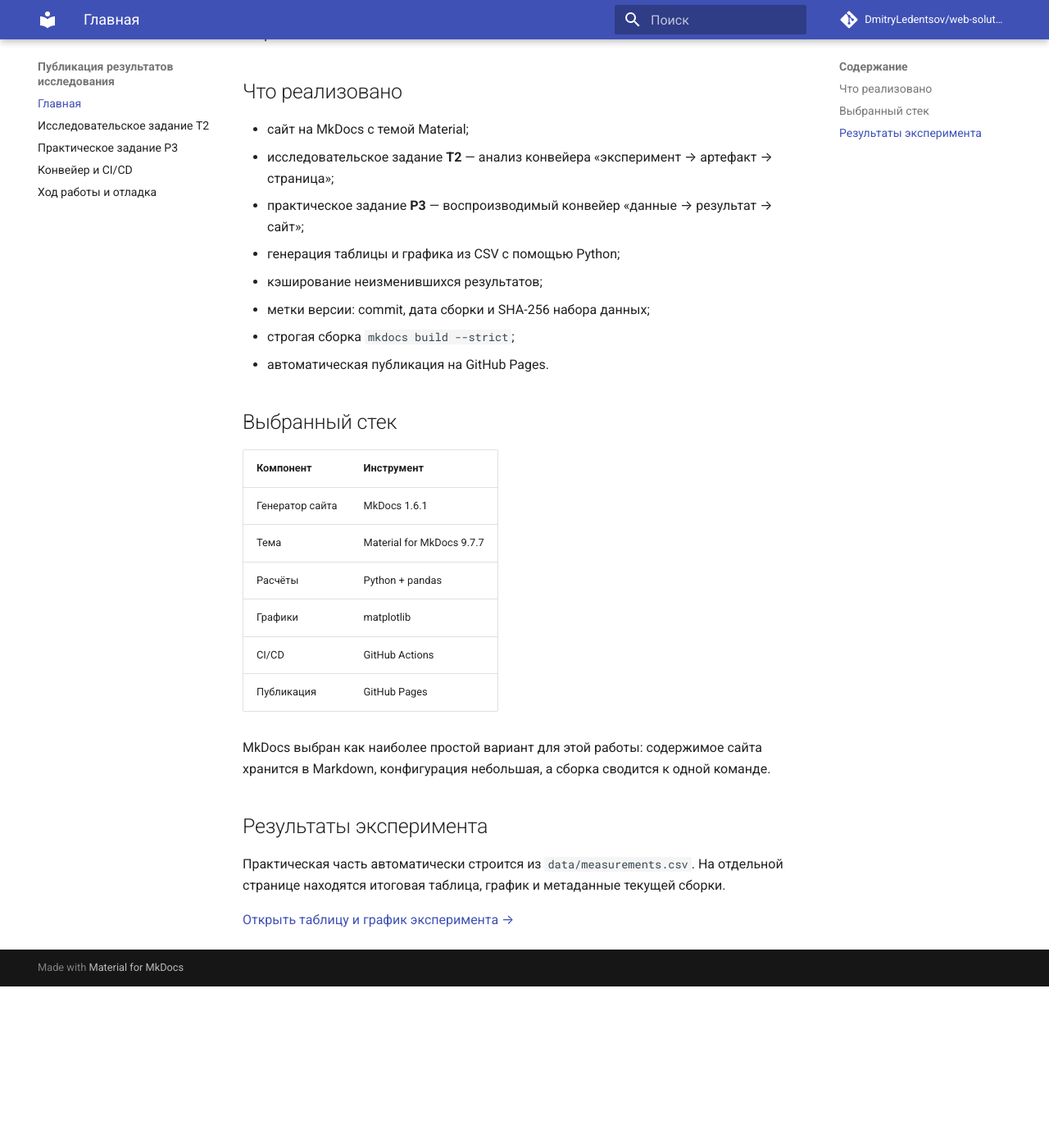
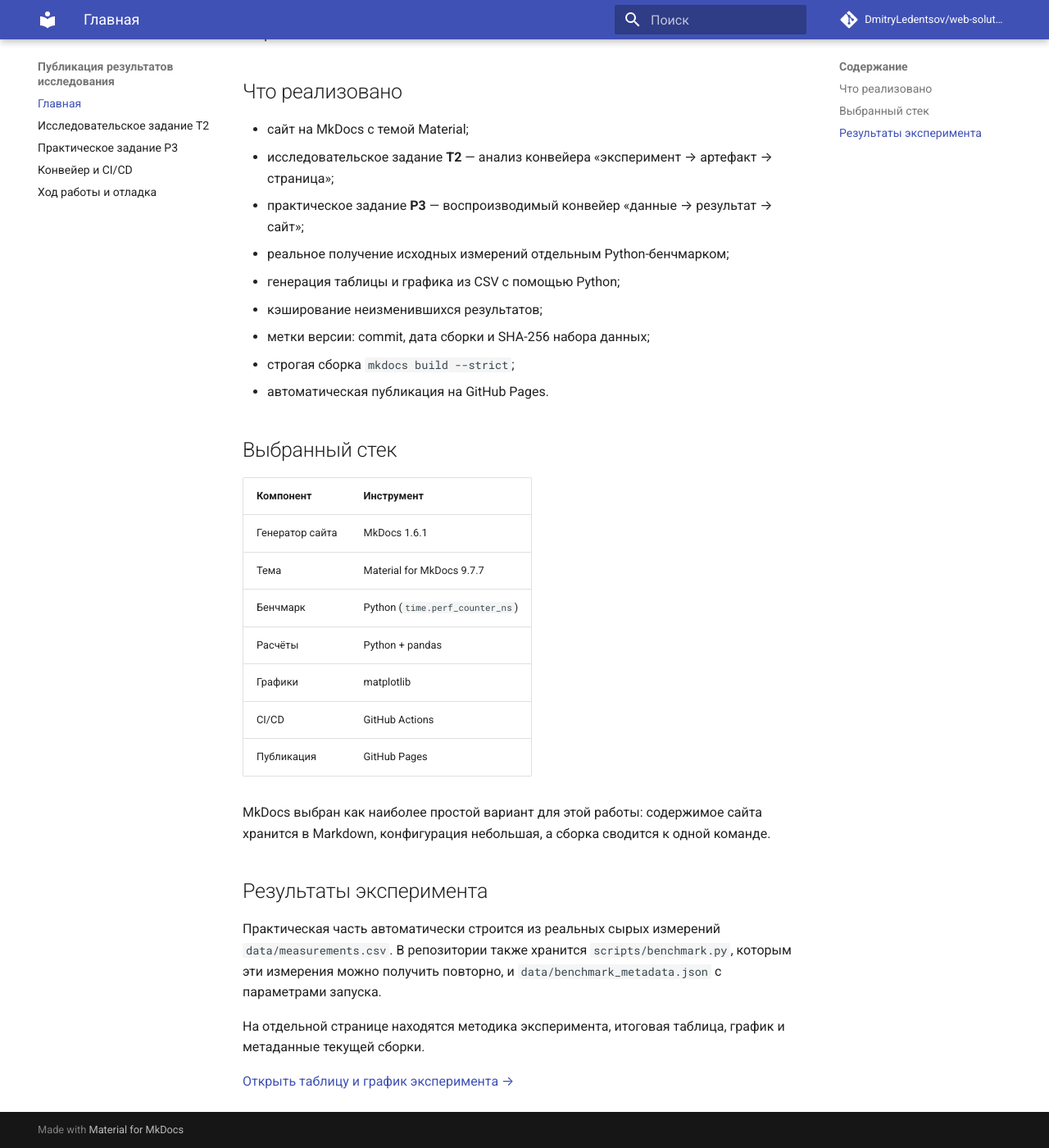
Before and after one commit to DmitryLedentsov/web-solutions-lab-1, an MkDocs documentation site: the page built from docs/index.md, in a window 1280 px wide and 1400 px high, scrolled down 202 px. Shown: the whole window at 82% size. Built offline with MkDocs 1.6.1 and Material for MkDocs 9.7.7, drawn with Linux system fonts in a browser that asks for light colours; comment, search, counter and statistics services are not loaded; before the commit the page ends 1405 px from its top, so only the background shows below that.

Commit message:
docs: describe real experiment on home page

```diff
--- a/docs/index.md
+++ b/docs/index.md
@@ -7,6 +7,7 @@
 - сайт на MkDocs с темой Material;
 - исследовательское задание **T2** — анализ конвейера «эксперимент → артефакт → страница»;
 - практическое задание **P3** — воспроизводимый конвейер «данные → результат → сайт»;
+- реальное получение исходных измерений отдельным Python-бенчмарком;
 - генерация таблицы и графика из CSV с помощью Python;
 - кэширование неизменившихся результатов;
 - метки версии: commit, дата сборки и SHA-256 набора данных;
@@ -19,6 +20,7 @@
 |---|---|
 | Генератор сайта | MkDocs 1.6.1 |
 | Тема | Material for MkDocs 9.7.7 |
+| Бенчмарк | Python (`time.perf_counter_ns`) |
 | Расчёты | Python + pandas |
 | Графики | matplotlib |
 | CI/CD | GitHub Actions |
@@ -28,6 +30,8 @@
 
 ## Результаты эксперимента
 
-Практическая часть автоматически строится из `data/measurements.csv`. На отдельной странице находятся итоговая таблица, график и метаданные текущей сборки.
+Практическая часть автоматически строится из реальных сырых измерений `data/measurements.csv`. В репозитории также хранится `scripts/benchmark.py`, которым эти измерения можно получить повторно, и `data/benchmark_metadata.json` с параметрами запуска.
+
+На отдельной странице находятся методика эксперимента, итоговая таблица, график и метаданные текущей сборки.
 
 [Открыть таблицу и график эксперимента →](experiment.md)
```
